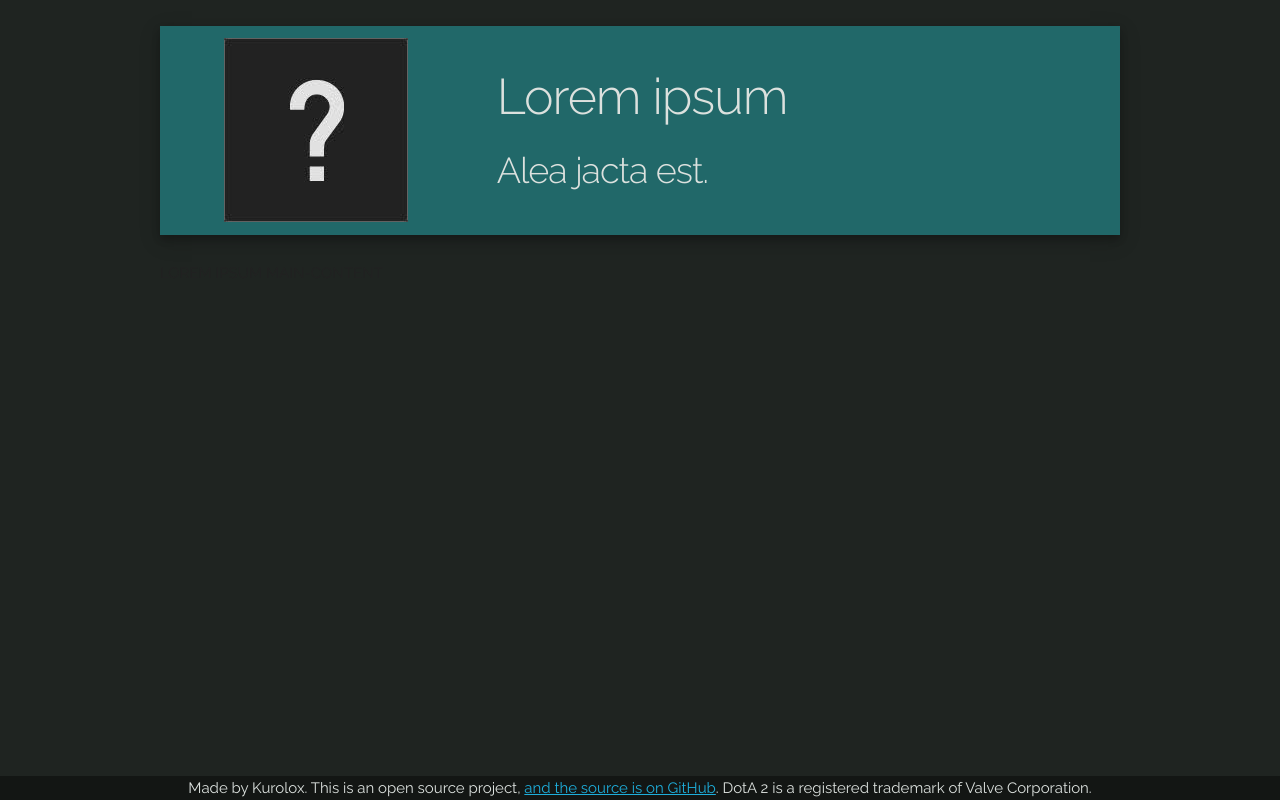
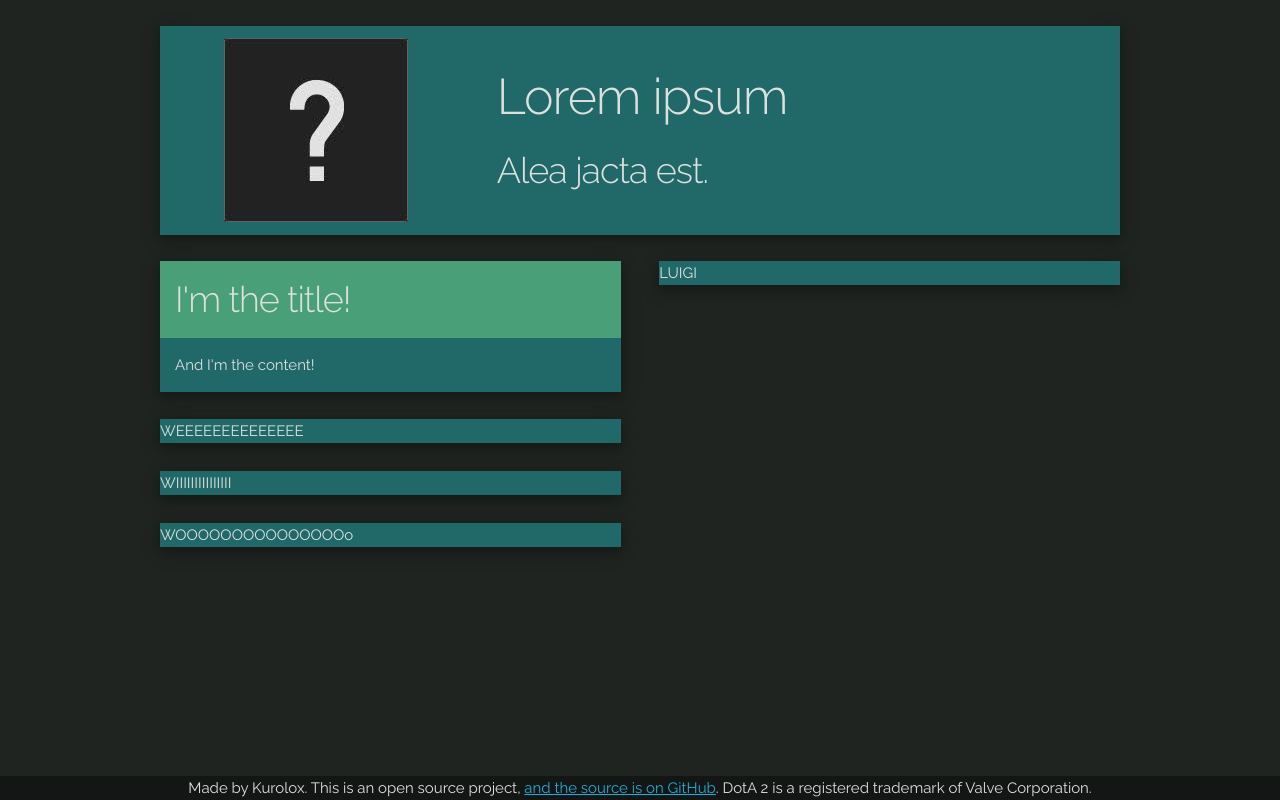
Before and after one commit to Kurolox/Dotamusing, a Flask app: page /1 in a window 1280 px wide. Run offline with Flask 2, Linux system fonts and the light colour scheme; data that the repository does not hold is empty.

Commit message:
Finished profile page template

```diff
--- a/src/static/css/profile.css
+++ b/src/static/css/profile.css
@@ -53,3 +53,28 @@
 }
 
 /* TOP PROFILE DISPLAY END */
+
+/* MAIN CONTENT */
+.left-column, .right-column{
+    display: flex;
+    flex-direction: column;
+}
+
+.box{
+    box-shadow: 0 4px 8px 0 rgba(0, 0, 0, 0.2), 0 6px 20px 0 rgba(0, 0, 0, 0.19);
+    background-color: #216869;
+    color: #DCE1DE;
+    margin-bottom: 6%;
+}
+
+.box-title{
+    background-color: #49A078;
+    padding: 1.5rem;
+    margin-bottom: 0;
+}
+
+.box-content{
+    padding: 1.5rem;
+    margin-bottom: 0;
+}
+/* MAIN CONTENT END */
--- a/src/templates/profile.html
+++ b/src/templates/profile.html
@@ -48,7 +48,31 @@
     </div>
 
     <div class="container main-content">
-        LOREM IPSUM MAIN-CONTENT
+        <div class="one-half column left-column">
+            <div class="box">
+                <h3 class="box-title">
+                    I'm the title!
+                </h3>
+                <p class="box-content">
+                    And I'm the content!
+                </p>
+            </div>
+            <div class="box">
+                    WEEEEEEEEEEEEEE
+            </div>
+            <div class="box">
+                    WIIIIIIIIIIIIIII
+            </div>
+            <div class="box">
+                    WOOOOOOOOOOOOOOOo
+            </div>
+        </div>
+
+        <div class="one-half column right-column">
+            <div class="box">
+                LUIGI
+            </div>
+        </div>
     </div>
     <footer>
         <p class="footer-text">Made by Kurolox. This is an open source project,
```
